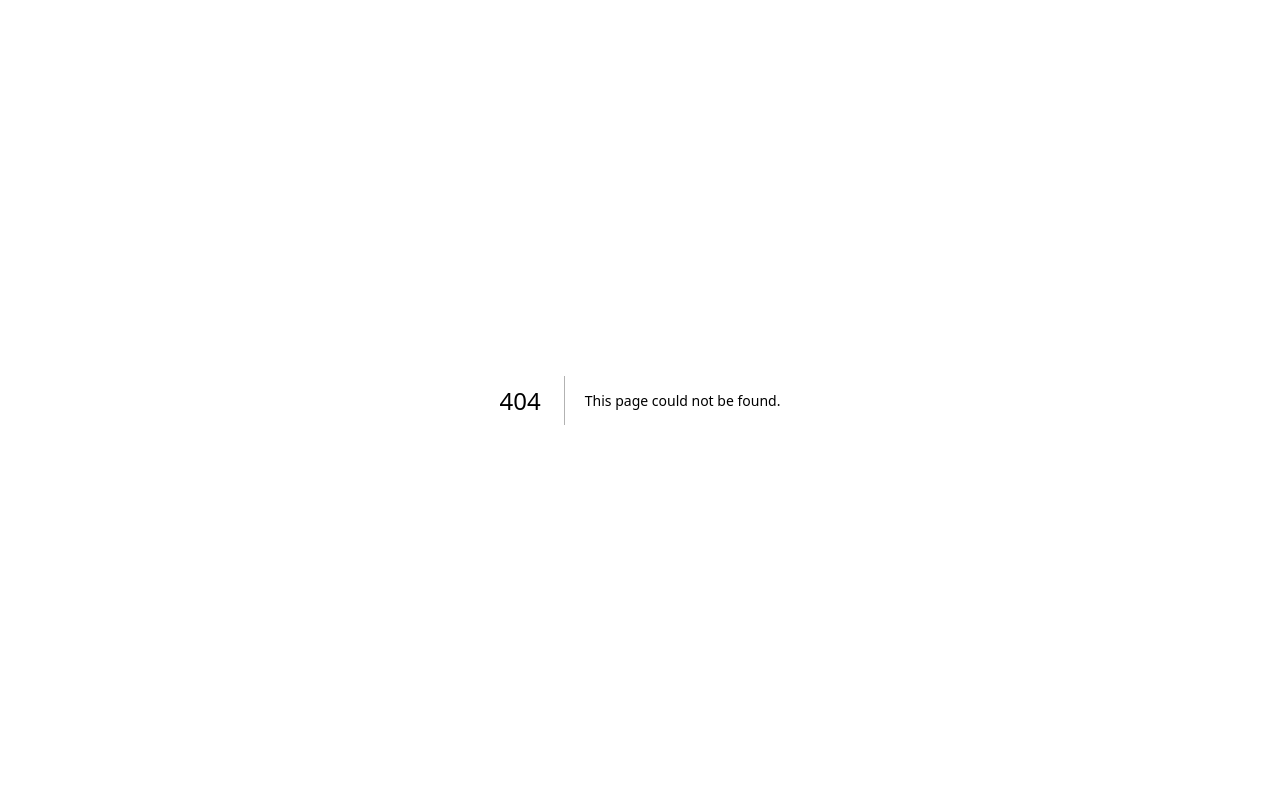
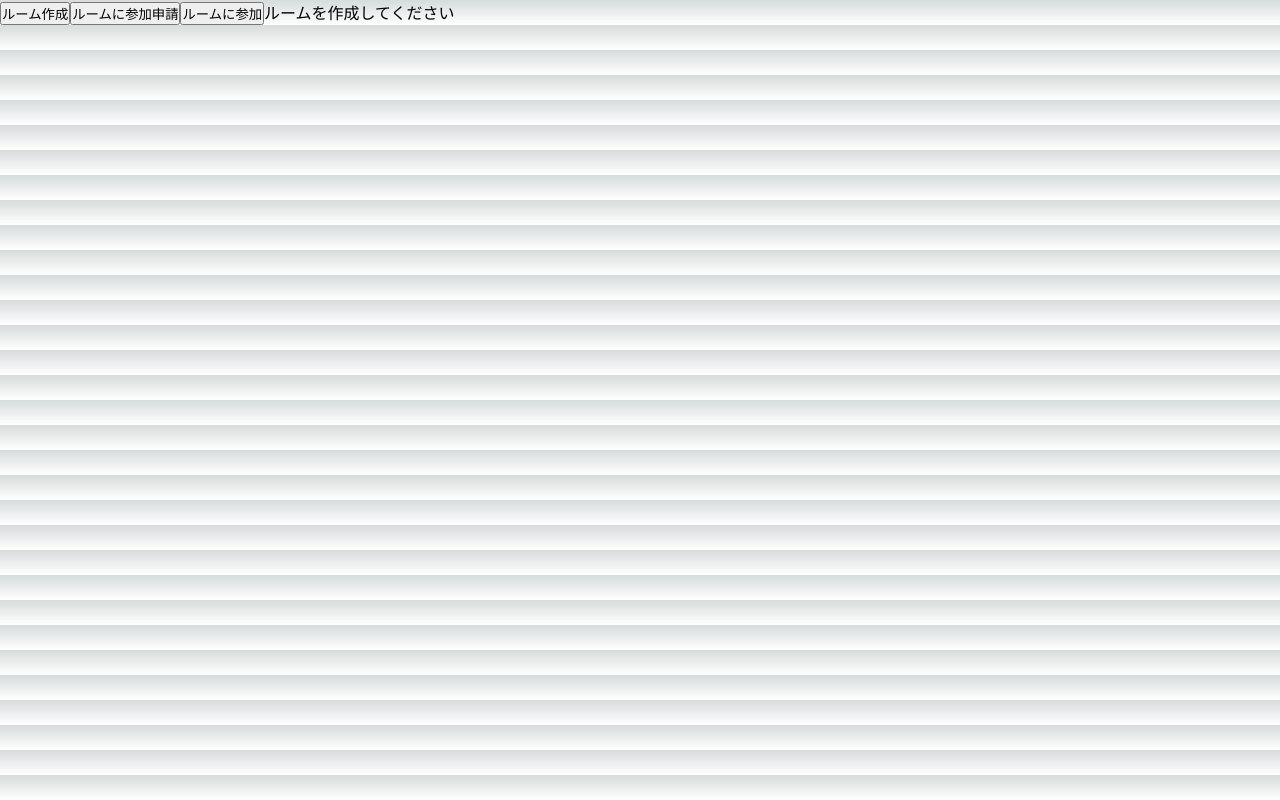
Before and after one commit to Hiroto2002/STECH_TEAM5, a Next.js app in the folder frontend/: page /whiteboard in a window 1280 px wide. Before the commit this address had no page. Built offline with nearby package versions, Linux system fonts and the light colour scheme.

Commit message:
feat: ホワイトボードルームの作成、参加申請、参加

```diff
--- /dev/null
+++ b/frontend/src/app/whiteboard/page.tsx
@@ -0,0 +1,126 @@
+'use client'
+import Head from 'next/head'
+import { Dispatch, SetStateAction, useState } from 'react'
+import { WhiteWebSdk } from 'white-web-sdk'
+
+type CreateWhiteBoardResponse = {
+  uuid: string // The room UUID
+  teamUUID: string
+  appUUID: string
+  isBan: boolean
+  createdAt: string
+  limit: number
+}
+
+export default function WhiteBoard() {
+  const [data, setData] = useState<CreateWhiteBoardResponse | string>('')
+  const [roomApplicationToken, setRoomID] = useState<string>('')
+  return (
+    <>
+      <Head>
+        <script src="https://sdk.netless.link/white-web-sdk/2.15.16.js"></script>
+      </Head>
+      <button onClick={() => onCreateRoom(setData)}>ルーム作成</button>
+      <button onClick={() => onGetRoomToken(data.uuid, setRoomID)}>
+        ルームに参加申請
+      </button>
+      <button onClick={() => onJoinRoom(data.uuid, roomApplicationToken)}>
+        ルームに参加
+      </button>
+      {typeof data === 'string' ? (
+        'ルームを作成してください'
+      ) : (
+        <>
+          <div>ルームID {data.uuid}</div>
+          <div>ルーム申請Token: {roomApplicationToken}</div>
+          <div id="whiteboard"></div>
+        </>
+      )}
+    </>
+  )
+}
+
+const onGetRoomToken = async (
+  roomID: string,
+  setRoomID: Dispatch<SetStateAction<string>>,
+) => {
+  const options = {
+    method: 'POST',
+    // Replace <Room UUID> with the uuid of your room
+    url: `https://api.netless.link/v5/tokens/rooms/${roomID}`,
+    headers: {
+      token: process.env.NEXT_PUBLIC_SDK_TOKEN as string,
+      'Content-Type': 'application/json',
+      region: 'us-sv',
+    },
+    body: JSON.stringify({ lifespan: 3600000, role: 'admin' }),
+  }
+  try {
+    const apiResponse = await fetch(options.url, options)
+    if (!apiResponse.ok) {
+      throw new Error('API request failed')
+    }
+
+    const data = await apiResponse.json()
+    console.log(`ルームトークン${data}`)
+    setRoomID(data)
+    return { props: { data } }
+  } catch (error) {
+    console.log('failed to fetch')
+    return { props: { data: 'Internal Server Error' } }
+  }
+}
+const onCreateRoom = async (
+  setData: Dispatch<SetStateAction<string | CreateWhiteBoardResponse>>,
+) => {
+  const options = {
+    method: 'POST',
+    url: 'https://api.netless.link/v5/rooms',
+    headers: {
+      token: process.env.NEXT_PUBLIC_SDK_TOKEN as string,
+      'Content-Type': 'application/json',
+      region: 'us-sv',
+    },
+    body: JSON.stringify({
+      isRecord: false,
+    }),
+  }
+  try {
+    const apiResponse = await fetch(options.url, options)
+    if (!apiResponse.ok) {
+      throw new Error('API request failed')
+    }
+
+    const data = await apiResponse.json()
+    console.log(data)
+
+    setData(data)
+
+    return { props: { data } }
+  } catch (error) {
+    console.log('failed to fetch')
+    return { props: { data: 'Internal Server Error' } }
+  }
+}
+
+const onJoinRoom = async (roomID: string, roomToken: string) => {
+  const whiteWebSdk = new WhiteWebSdk({
+    appIdentifier: process.env.NEXT_PUBLIC_AGORA_APP_IDENTIFIER as string,
+    region: 'us-sv',
+  })
+
+  const joinRoomParams = {
+    uuid: roomID,
+    uid: 'user uid 2',
+    roomToken: roomToken,
+  }
+
+  await whiteWebSdk
+    .joinRoom(joinRoomParams)
+    .then(function (room) {
+      room.bindHtmlElement(document.getElementById('whiteboard'))
+    })
+    .catch(function (err) {
+      console.error(err)
+    })
+}
```
